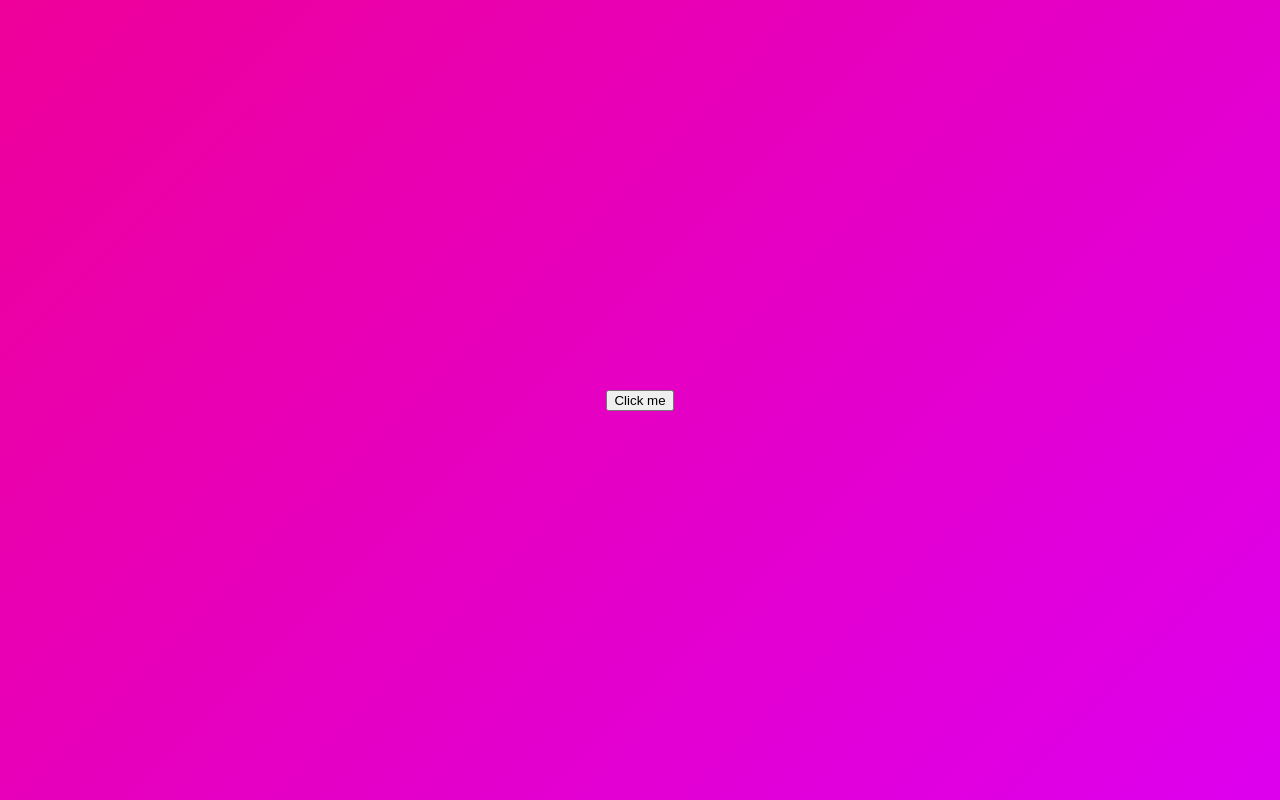
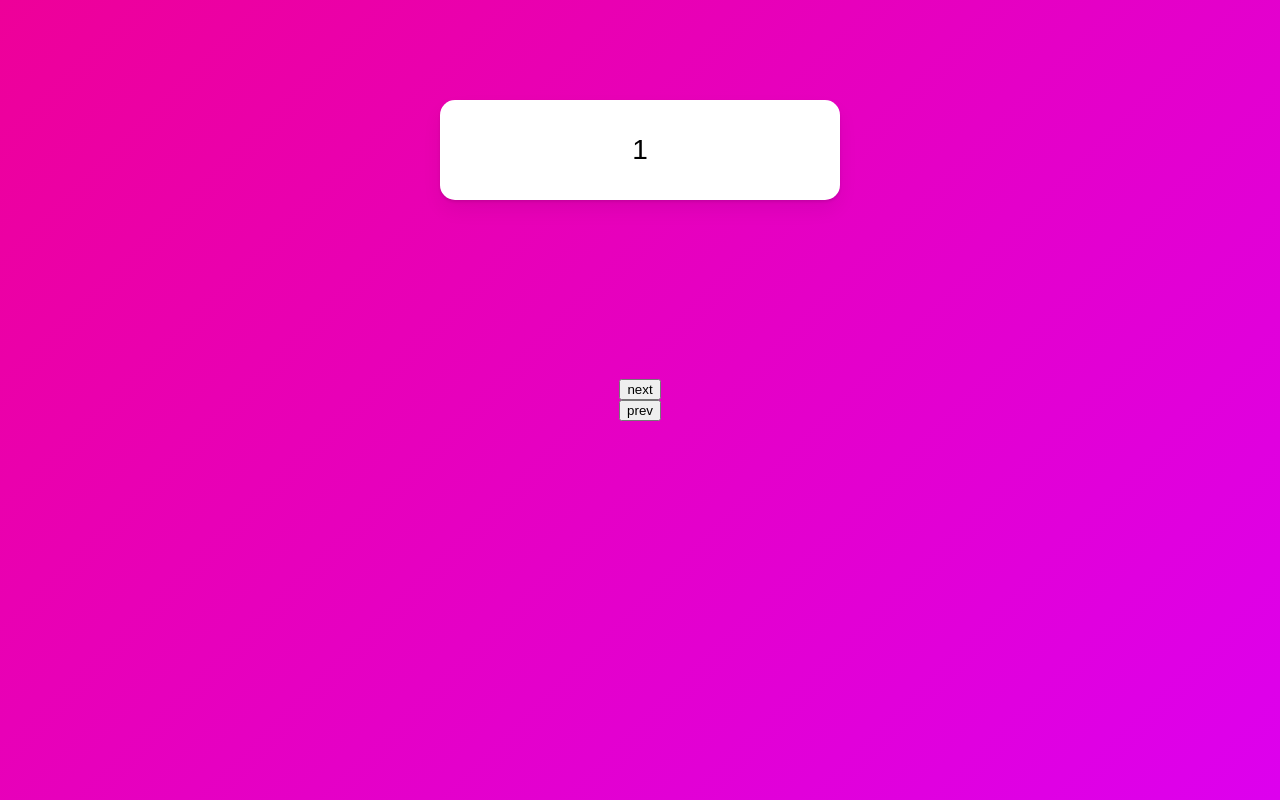
Before and after one commit to WithYourLanguage/resat-master-class, a React (Create React App) app: page / in a window 1280 px wide. Built offline with nearby package versions, Linux system fonts and the light colour scheme.

Commit message:
8.12 Slider part One
강의 8.12에서는 슬라이더를 만들어 보았다

```diff
--- a/src/App.tsx
+++ b/src/App.tsx
@@ -14,108 +14,76 @@
   display: flex;
   justify-content: center;
   align-items: center;
-  // background: ;
+  flex-direction: column;
 `;
 
-const BiggerBox = styled.div`
-  width: 500px;
-  height: 500px;
-  background-color: rgba(255, 255, 255, 0.2);
-  border-radius: 40px;
+const Box = styled(motion.div)`
+  width: 400px;
+  height: 100px;
   display: flex;
   justify-content: center;
   align-items: center;
-  // overflow: hidden;
-`;
-
-const Box = styled(motion.div)`
-  width: 100px;
-  height: 100px;
-
+  position: absolute;
+  top: 100px;
   background-color: rgba(255, 255, 255, 1);
   border-radius: 15px;
+  font-size: 28px;
   box-shadow: 0 2px 3px rgba(0, 0, 0, 0.1), 0 10px 20px rgba(0, 0, 0, 0.06);
 `;
 
-const Circle = styled(motion.div)`
-  box-shadow: 0 2px 3px rgba(0, 0, 0, 0.1), 0 10px 20px rgba(0, 0, 0, 0.06);
-  background-color: white;
-  height: 70px;
-  width: 70px;
-  place-self: center;
-  border-radius: 35px;
-`;
+const box = {
+  invisible: {
+    x: 500,
+    opacity: 0,
+    scale: 0,
+  },
+  visible: {
+    x: 0,
+    opacity: 1,
+    scale: 1,
+    transition: {
+      duration: 1,
+    },
+  },
+  exit: {
+    x: -500,
+    opacity: 0,
+    scale: 0,
+    transition: {
+      duration: 1,
+    },
+  },
+};
 
 // const boxVariants = {
 //   hover: { scale: 1.5, rotateZ: 90 },
 //   click: { scale: 1, borderRadius: "100px" },
 // };
 
-const Svg = styled.svg`
-  width: 300px;
-  height: 300px;
-  path {
-    stroke: white;
-    stroke-width: 2;
-  }
-`;
+function App() {
+  const [visiblle, setVisiblle] = useState(1);
+  const nextPlease = () => setVisiblle((prev) => (prev === 10 ? 10 : prev + 1));
+  const prevPlease = () => setVisiblle((prev) => (prev === 1 ? 1 : prev - 1));
 
-const boxVariants = {
-  initial: {
-    opacity: 0,
-    scale: 0,
-  },
-  visible: {
-    opacity: 1,
-    scale: 1,
-    rotateZ: 360,
-  },
-  leaving: {
-    opacity: 0,
-    scale: 0,
-    y: 50,
-  },
-};
-
-function App() {
-  const x = useMotionValue(0);
-  const rotateZ = useTransform(x, [-800, 800], [-360, 360]);
-  const gradient = useTransform(
-    x,
-    [-800, 800],
-    [
-      "linear-gradient(135deg, rgb(0, 210, 238), rgb(0, 83, 238))",
-
-      "linear-gradient(135deg, rgb(0, 238, 155), rgb(238, 222, 0))",
-    ]
-  );
-  const { scrollYProgress } = useViewportScroll();
-  const scale = useTransform(scrollYProgress, [0, 1], [1, 5]);
-
-  const svg = {
-    start: { pathLength: 0, fill: "rgba(255,255,255,0)" },
-    end: {
-      fill: "rgba(255,255,255,1)",
-      pathLength: 1,
-    },
-  };
-  const [showing, setShowing] = useState(false);
-  const toggleShowing = () => setShowing((prev) => !prev);
   return (
     <Wrapper>
-      <button onClick={toggleShowing}>Click me</button>
-
       <AnimatePresence>
-        {" "}
-        {showing ? (
-          <Box
-            variants={boxVariants}
-            initial="initial"
-            animate="visible"
-            exit="leaving"
-          />
-        ) : null}
+        {[1, 2, 3, 4, 5, 6, 7, 8, 9, 10].map((i) =>
+          i === visiblle ? (
+            <Box
+              variants={box}
+              initial="invisible"
+              animate="visible"
+              exit="exit"
+              key={i}
+            >
+              {i}
+            </Box>
+          ) : null
+        )}
       </AnimatePresence>
+      <button onClick={nextPlease}>next</button>
+      <button onClick={prevPlease}>prev</button>
     </Wrapper>
   );
 }
```
